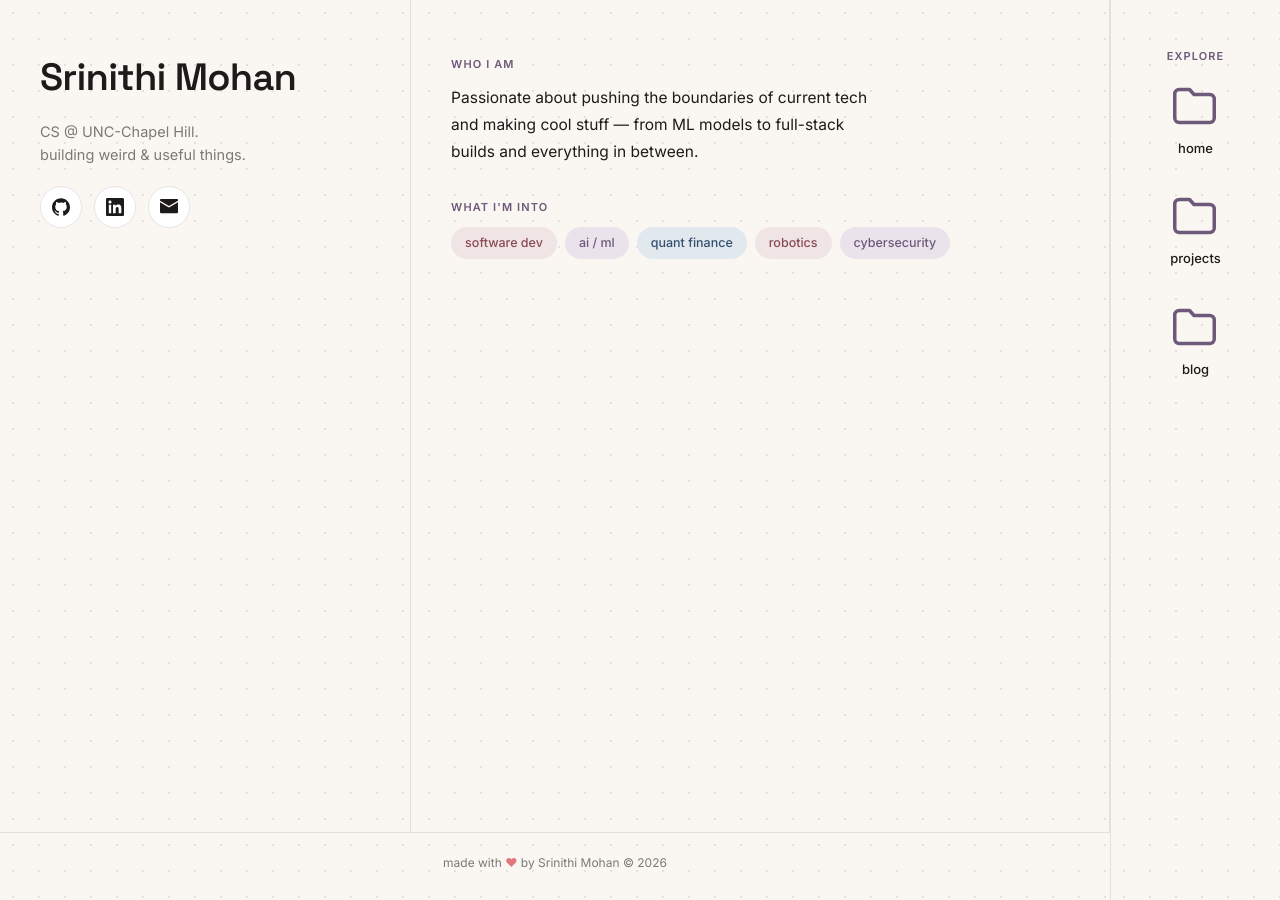
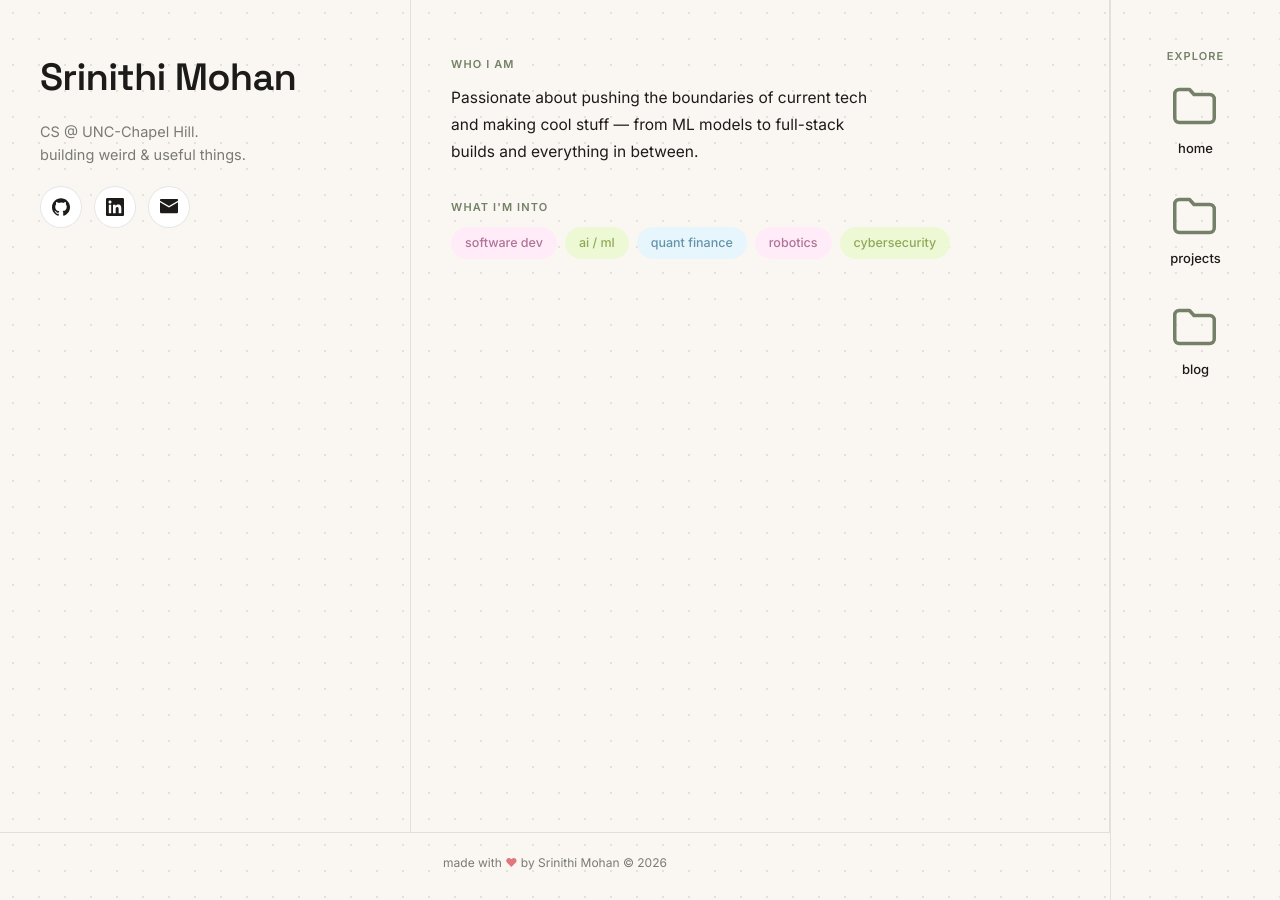
Before and after one commit to srinithimohan/srinithimohan.github.io, a Jekyll site: the page built from index.html, in a window 1280 px wide. Built offline with Jekyll 4.4.1, drawn with Linux system fonts in a browser that asks for light colours.

Commit message:
add colors

```diff
--- a/assets/css/style.scss
+++ b/assets/css/style.scss
@@ -28,14 +28,14 @@ a, img, ul, ol, li, table, tbody, tr, th, td, footer, header, nav, section, main
   --line: rgba(28, 27, 25, 0.1);
   --rose: #E0777D;
   --rose-dark: #b8555c;
-  --plum: #6D597A;
+  --plum: #748067;
   --slate: #355070;
-  --pill-rose-bg: #F0E4E5;
-  --pill-rose-fg: #8a4a52;
-  --pill-plum-bg: #EAE3EC;
-  --pill-plum-fg: #6D597A;
-  --pill-slate-bg: #E1E8EE;
-  --pill-slate-fg: #355070;
+  --pill-rose-bg: #ffecf8;
+  --pill-rose-fg: #ae7398;
+  --pill-plum-bg: #edf9d5;
+  --pill-plum-fg: #90A959;
+  --pill-slate-bg: #e7f6fc;
+  --pill-slate-fg: #6494AA;
   --radius: 14px;
   --font-display: 'Space Grotesk', 'Helvetica Neue', sans-serif;
   --font-body: 'Inter', -apple-system, BlinkMacSystemFont, 'Helvetica Neue', Arial, sans-serif;
```
